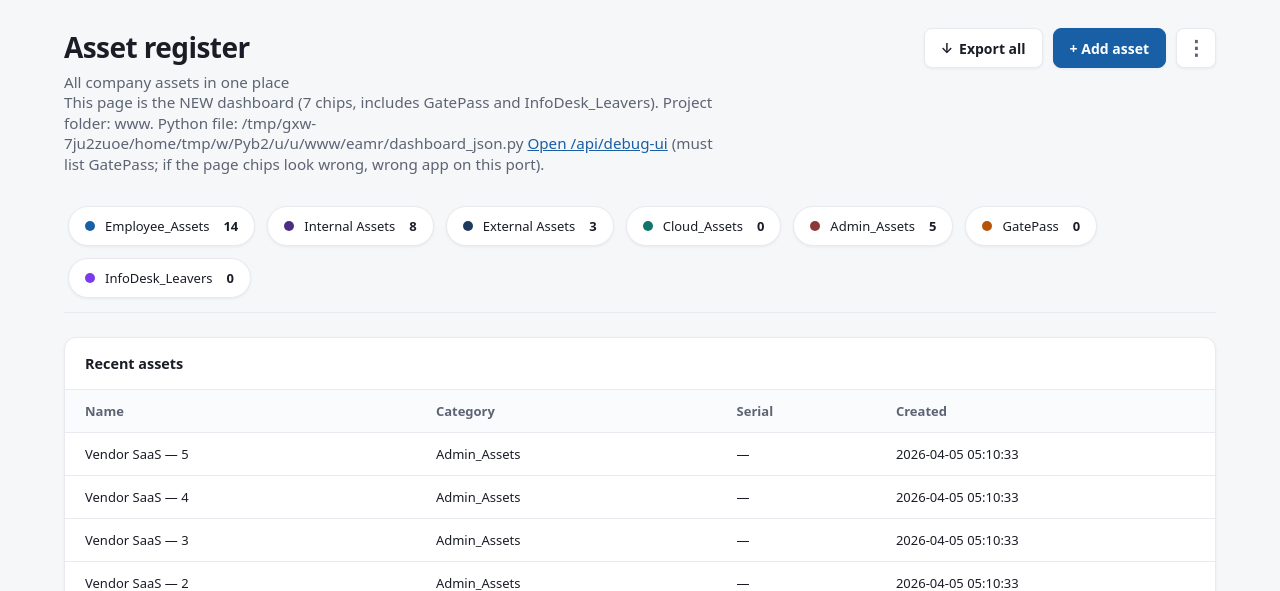
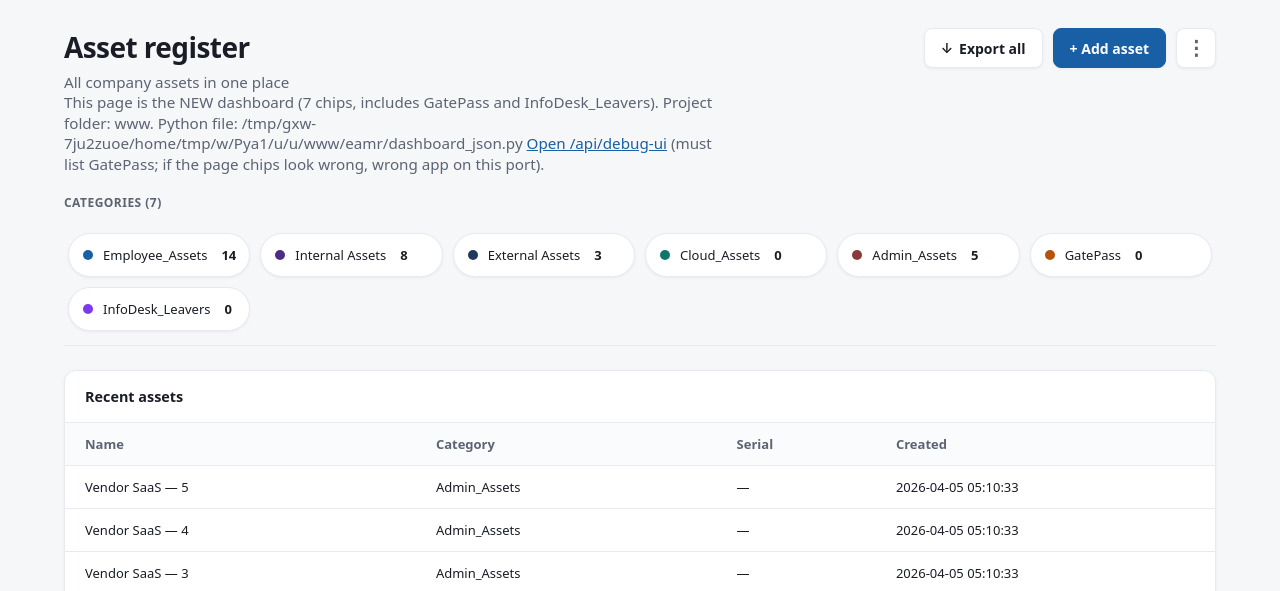
Before and after one commit to bigb787/Employee_Asset_Management_Register, a FastAPI app: page / in a window 1280 px wide. Shown: the top 591 px of the page. Run offline with FastAPI, Linux system fonts and the light colour scheme; data comes from the database, SQL or seed files in the repository.

Commit message:
fix(ui): always show all 7 category chips via chip-defs + grid layout
Made-with: Cursor

```diff
--- a/eamr/main.py
+++ b/eamr/main.py
@@ -63,6 +63,8 @@ async def index(request: Request):
     )
     cats_json = json.dumps(cats)
     bootstrap_b64 = base64.b64encode(cats_json.encode("utf-8")).decode("ascii")
+    chip_defs = [{"id": c["id"], "color": c["color"]} for c in CATEGORIES_META]
+    chip_defs_json = json.dumps(chip_defs)
     return templates.TemplateResponse(
         "index.html",
         {
@@ -70,6 +72,7 @@ async def index(request: Request):
             "categories": cats,
             "categories_bootstrap_json": cats_json,
             "bootstrap_b64": bootstrap_b64,
+            "chip_defs_json": chip_defs_json,
             "ui_verify": ui_verify,
             "html_title": f"Asset register ({len(cats)} categories · GatePass)",
         },
--- a/templates/index.html
+++ b/templates/index.html
@@ -102,21 +102,27 @@
       .chip-strip-wrap {
         margin-bottom: 24px;
       }
+      .chip-section-label {
+        font-size: 0.75rem;
+        font-weight: 600;
+        color: var(--muted);
+        text-transform: uppercase;
+        letter-spacing: 0.04em;
+        margin-bottom: 10px;
+      }
       .chip-strip {
-        display: flex;
-        flex-wrap: wrap;
-        align-items: center;
-        gap: 12px;
-        overflow-x: visible;
+        display: grid;
+        grid-template-columns: repeat(auto-fill, minmax(158px, 1fr));
+        gap: 10px;
         padding: 12px 4px 14px;
         border-bottom: 1px solid var(--border);
       }
       .chip {
-        flex: 0 0 auto;
         display: flex;
         align-items: center;
         gap: 10px;
-        padding: 10px 16px;
+        padding: 10px 14px;
+        min-height: 44px;
         background: var(--card);
         border-radius: 999px;
         border: 1px solid var(--border);
@@ -213,6 +219,7 @@
       </header>
 
       <div class="chip-strip-wrap">
+        <div class="chip-section-label" id="chipSectionLabel">Categories (7)</div>
         <div class="chip-strip" id="chipStrip" aria-label="Categories">
           {% for c in categories %}
           <div class="chip" data-category-id="{{ c.id }}">
@@ -233,6 +240,7 @@
     </div>
 
     <script type="application/json" id="categories-bootstrap">{{ categories_bootstrap_json | safe }}</script>
+    <script type="application/json" id="chip-defs">{{ chip_defs_json | safe }}</script>
 
     <script>
       (function () {
@@ -279,24 +287,46 @@
           }
         } catch (e1) {}
 
-        function mergeCategories(apiCats) {
-          if (!categoriesBootstrap.length) {
-            return apiCats || [];
+        var CHIP_DEFS_FALLBACK = [
+          { id: "employee_assets", color: "#185FA5" },
+          { id: "internal_assets", color: "#4B2E83" },
+          { id: "external_assets", color: "#1E3A5F" },
+          { id: "cloud_assets", color: "#0F766E" },
+          { id: "admin_assets", color: "#8B3A3A" },
+          { id: "gatepass", color: "#B45309" },
+          { id: "infodesk_leavers", color: "#7C3AED" },
+        ];
+
+        var chipDefsOrdered = [];
+        try {
+          var defEl = document.getElementById("chip-defs");
+          if (defEl && defEl.textContent) {
+            chipDefsOrdered = JSON.parse(defEl.textContent.trim());
           }
+        } catch (e2) {}
+        if (!chipDefsOrdered || chipDefsOrdered.length < 7) {
+          chipDefsOrdered = CHIP_DEFS_FALLBACK;
+        }
+
+        function chipsForStrip(apiCats) {
           var apiById = {};
           (apiCats || []).forEach(function (c) {
             apiById[c.id] = c;
           });
-          return categoriesBootstrap.map(function (b) {
-            var a = apiById[b.id];
+          var bootById = {};
+          categoriesBootstrap.forEach(function (b) {
+            bootById[b.id] = b;
+          });
+          return chipDefsOrdered.map(function (def) {
+            var a = apiById[def.id];
+            var b = bootById[def.id];
             return {
-              id: b.id,
-              label: b.label,
-              color: b.color,
+              id: def.id,
+              color: (a && a.color) || (b && b.color) || def.color || "#888",
               count:
                 a && a.count != null
                   ? a.count
-                  : b.count != null
+                  : b && b.count != null
                     ? b.count
                     : 0,
             };
@@ -308,7 +338,12 @@
           if (data.subtitle)
             document.getElementById("dashSubtitle").textContent = data.subtitle;
 
-          var categories = mergeCategories(data.categories);
+          var labelEl = document.getElementById("chipSectionLabel");
+          if (labelEl) {
+            labelEl.textContent = "Categories (" + chipDefsOrdered.length + ")";
+          }
+
+          var categories = chipsForStrip(data.categories);
           chipStrip.innerHTML = "";
           categories.forEach(function (c) {
             var el = document.createElement("div");
```
